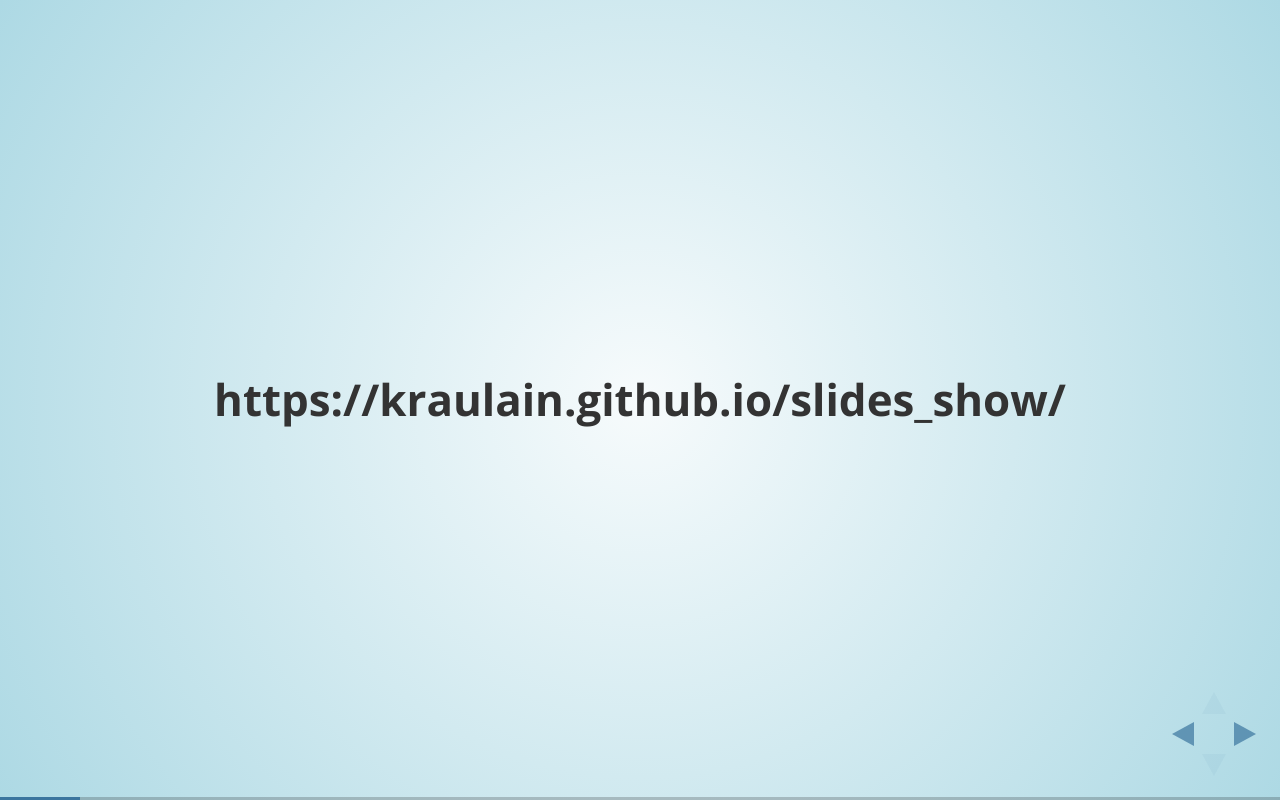
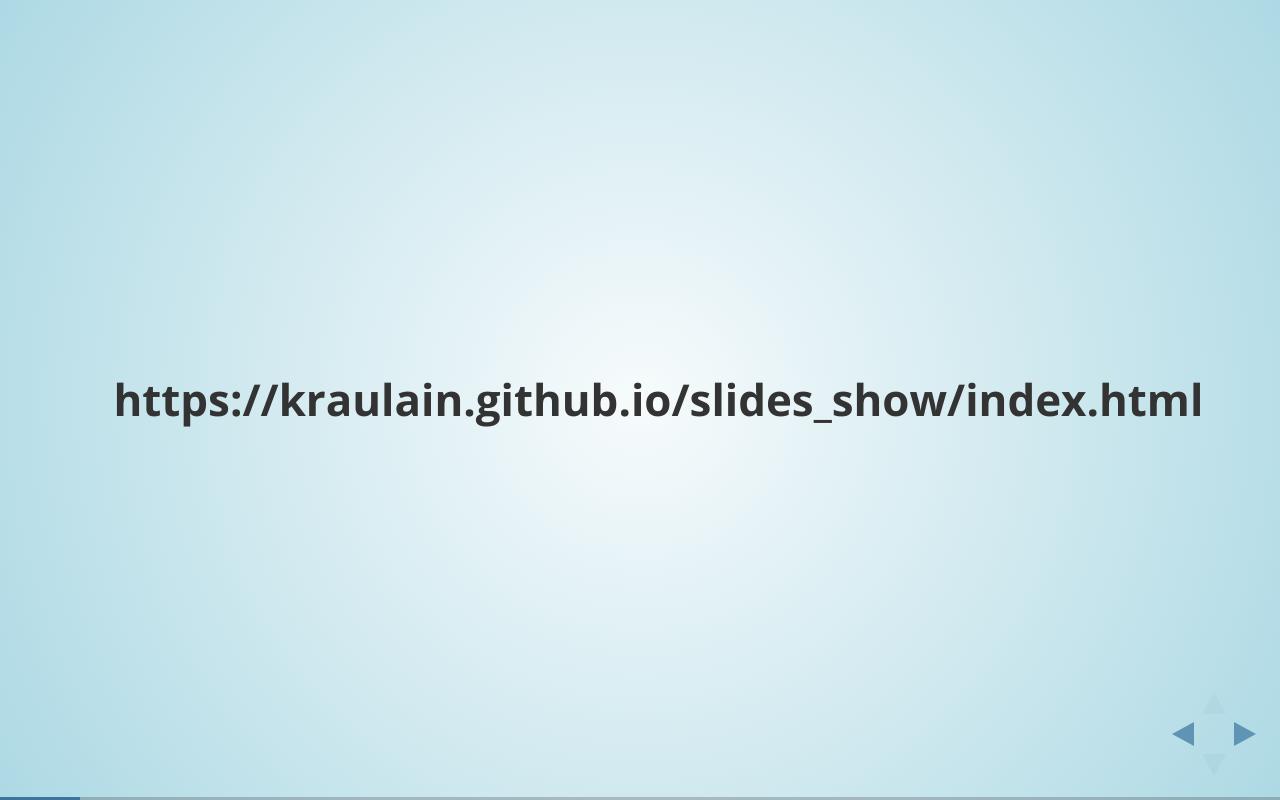
Before and after one commit to kraulain/slides_show, a website: page index.html in a window 1280 px wide. Both pictures are taken after a click on the button 1251 px from the left and 734 px from the top of the page. Drawn offline with nearby package versions, Linux system fonts and the light colour scheme.

Commit message:
initial commit 2

```diff
--- a/index.html
+++ b/index.html
@@ -31,7 +31,7 @@
 				</section>
 
 				<section>
-					<b>https://kraulain.github.io/slides_show/</b><br/>
+					<b>https://kraulain.github.io/slides_show/index.html</b><br/>
 				</section>
 
 				<section>
```
Also changed, not shown: README.md.
